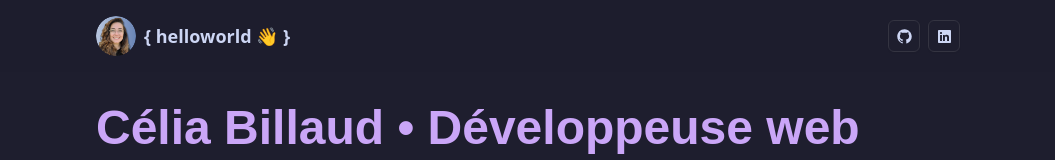
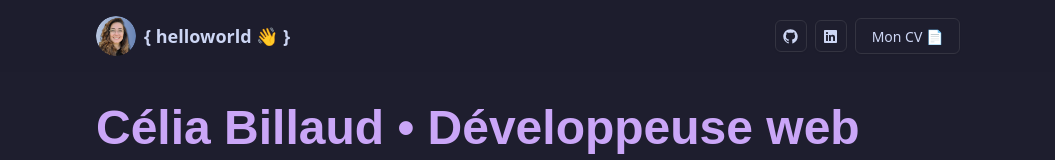
Before and after one commit to CeliaBillaud/portfolio, a Next.js app: page / in a window 1280 px wide. Shown: the top 160 px of the page, without its empty margins (112-1167 px from the left). Built offline with nearby package versions, Linux system fonts and the light colour scheme; a web font is replaced by a local one.

Commit message:
button cv added to header

```diff
--- a/app/_components/Header.tsx
+++ b/app/_components/Header.tsx
@@ -3,7 +3,7 @@ import { Section } from "./Section"
 import { GitHubLogoIcon, LinkedInLogoIcon } from "@radix-ui/react-icons"
 import { cn } from '@/lib/utils';
 import { buttonVariants } from '@/components/ui/button';
-import { Avatar, AvatarFallback, AvatarImage } from "@/components/ui/avatar"
+import { Avatar, AvatarFallback, AvatarImage } from "@/components/ui/avatar";
 
 
 export const Header = () => {
@@ -24,7 +24,8 @@ export const Header = () => {
                 <div className="flex items-end">
                 {/* copy components from shadcn/ui */}
                     <nav>
-                        < div className="flex items-center gap-2">
+                        < div className="flex flex-wrap justify-end items-center gap-2">
+
                             <Link
                                 href="https://github.com/CeliaBillaud"
                                 className={cn(buttonVariants({ variant: "outline"}),"size-8 p-0")}
@@ -39,6 +40,11 @@ export const Header = () => {
                                 >
                                     <LinkedInLogoIcon/>
                             </Link>
+                            <Link
+                                href={"/cv-celiabillaud.pdf"}
+                                target="_blank"
+                                className={cn(buttonVariants({ variant: "outline" }),"hidden sm:block")}>Mon CV 📄
+                            </Link>
 
                         </div>
                     </nav>
```
